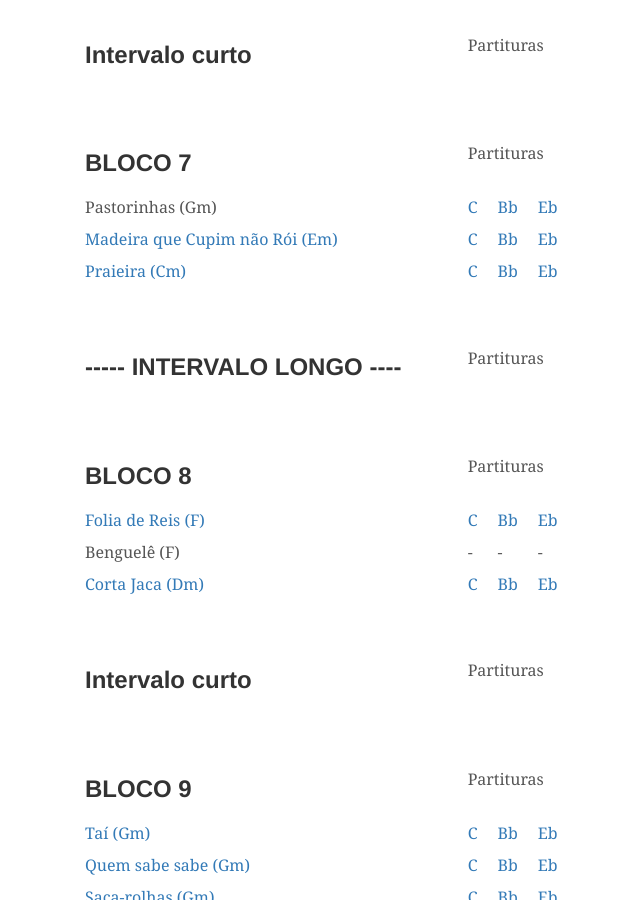
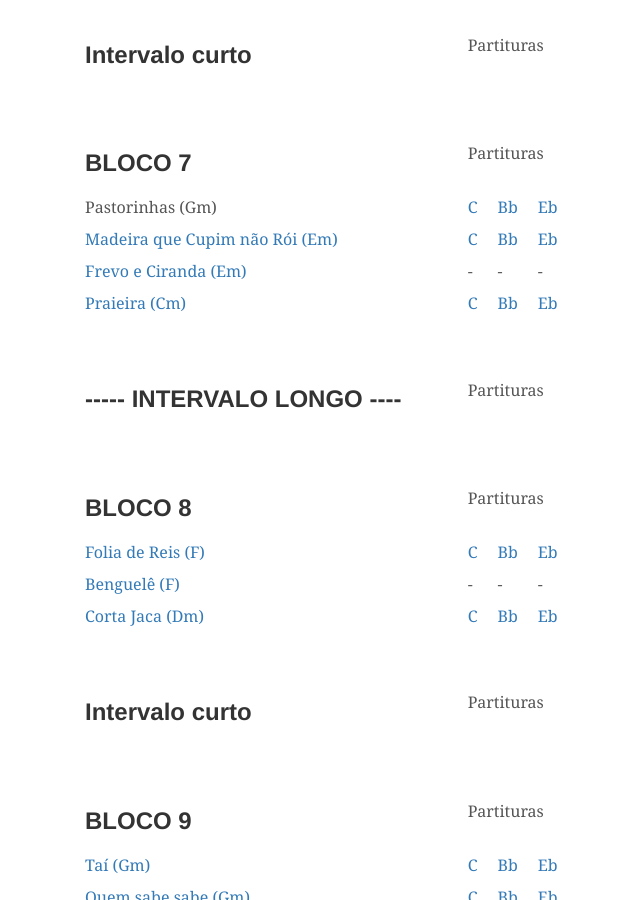
Before and after one commit to brunopedroso/vqf, a Jekyll site: the page built from repertorio.md, in a window 1280 px wide and 900 px high, scrolled down 2331 px. Shown: the whole window, without its empty margins (190-830 px from the left). Built offline with Jekyll 4.4.1, drawn with Linux system fonts in a browser that asks for light colours; part of the change alters nothing that is shown.

```diff
--- a/repertorio.md
+++ b/repertorio.md
@@ -11,7 +11,7 @@ blocos:
         link_bb: 'partituras/b1/2_marcha_dos_pescadores_Bb.pdf'
         link_eb: 'partituras/b1/2_marcha_dos_pescadores_Eb.pdf'
       - nome: 'Eu Vi Mamãe Oxum na Cachoeira (Dm)'
-        link_gravacao: ''
+        link_gravacao: 'https://www.youtube.com/watch?v=ou5w5tm5FOY'
         link_c: ''
         link_bb: ''
         link_eb: ''
@@ -32,7 +32,7 @@ blocos:
         link_eb: 'partituras/b1/3_a_turma_do_funil_Eb_sem_ritmo.pdf'
 
       - nome: 'Touradas em Madri (Dm)'
-        link_gravacao: ''
+        link_gravacao: 'https://www.youtube.com/watch?v=PFE2UNSu5Hs'
         link_c:  ''
         link_bb: ''
         link_eb: ''
@@ -77,7 +77,7 @@ blocos:
         link_bb: 'http://rudemechanicalorchestra.org/music/african-marketplace'
         link_eb: 'http://rudemechanicalorchestra.org/music/african-marketplace'
       - nome: 'Caravan (Fm)'
-        link_gravacao: ''
+        link_gravacao: 'https://www.youtube.com/watch?v=r95flkZciJE'
         link_c:  ''
         link_bb: ''
         link_eb: ''
@@ -117,7 +117,7 @@ blocos:
     musicas:
 
       - nome: 'Nanã (Dm)'
-        link_gravacao: ''
+        link_gravacao: 'https://www.youtube.com/watch?v=w60jsjMfSS0'
         link_c:  ''
         link_bb: ''
         link_eb: ''
@@ -173,6 +173,12 @@ blocos:
         link_bb: 'partituras/novas/Madeira_que_Cupim_nao_roi-Trompete_em_Bb.pdf'
         link_eb: 'partituras/novas/Madeira_que_Cupim_nao_roi-Sax_Alto_Eb.pdf'
 
+      - nome: 'Frevo e Ciranda (Em)'
+        link_gravacao: 'https://www.youtube.com/watch?v=db-b7w5zZY4'
+        link_c:  ''
+        link_bb: ''
+        link_eb: ''
+
       - nome: 'Praieira (Cm)'
         link_gravacao: 'partituras/novas/chico-science-praieira-Sopros_Juntos.midi'
         link_c: 'partituras/novas/chico-science-praieira-Trombone_em_C.pdf'
@@ -192,7 +198,7 @@ blocos:
         link_eb: 'partituras/novas/Folia de reis-Sax_Alto_Eb.pdf'
 
       - nome: 'Benguelê (F)'
-        link_gravacao: ''
+        link_gravacao: 'https://www.youtube.com/watch?v=DMXSecu0yEY'
         link_c:  ''
         link_bb: ''
         link_eb: ''
```
